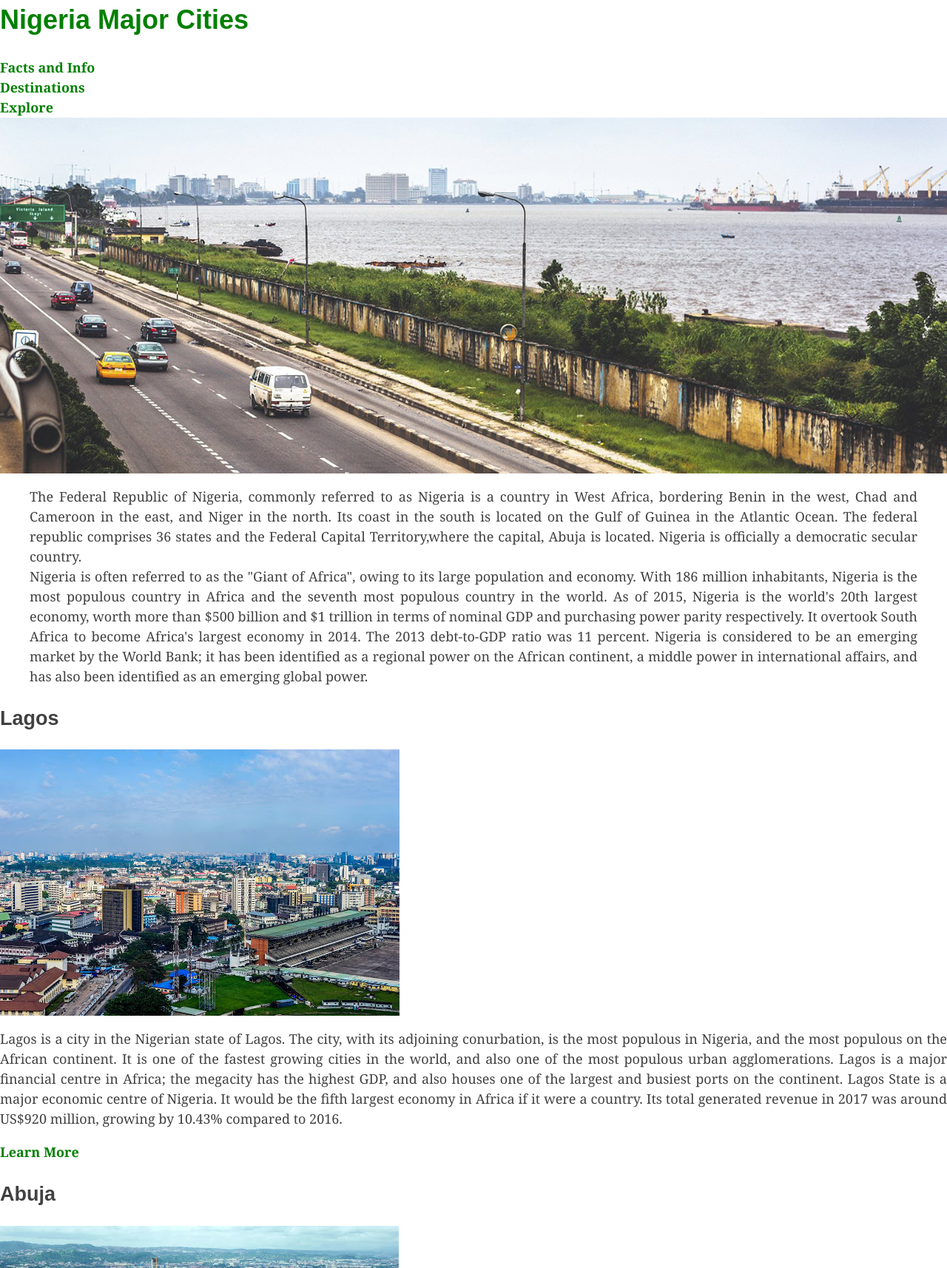
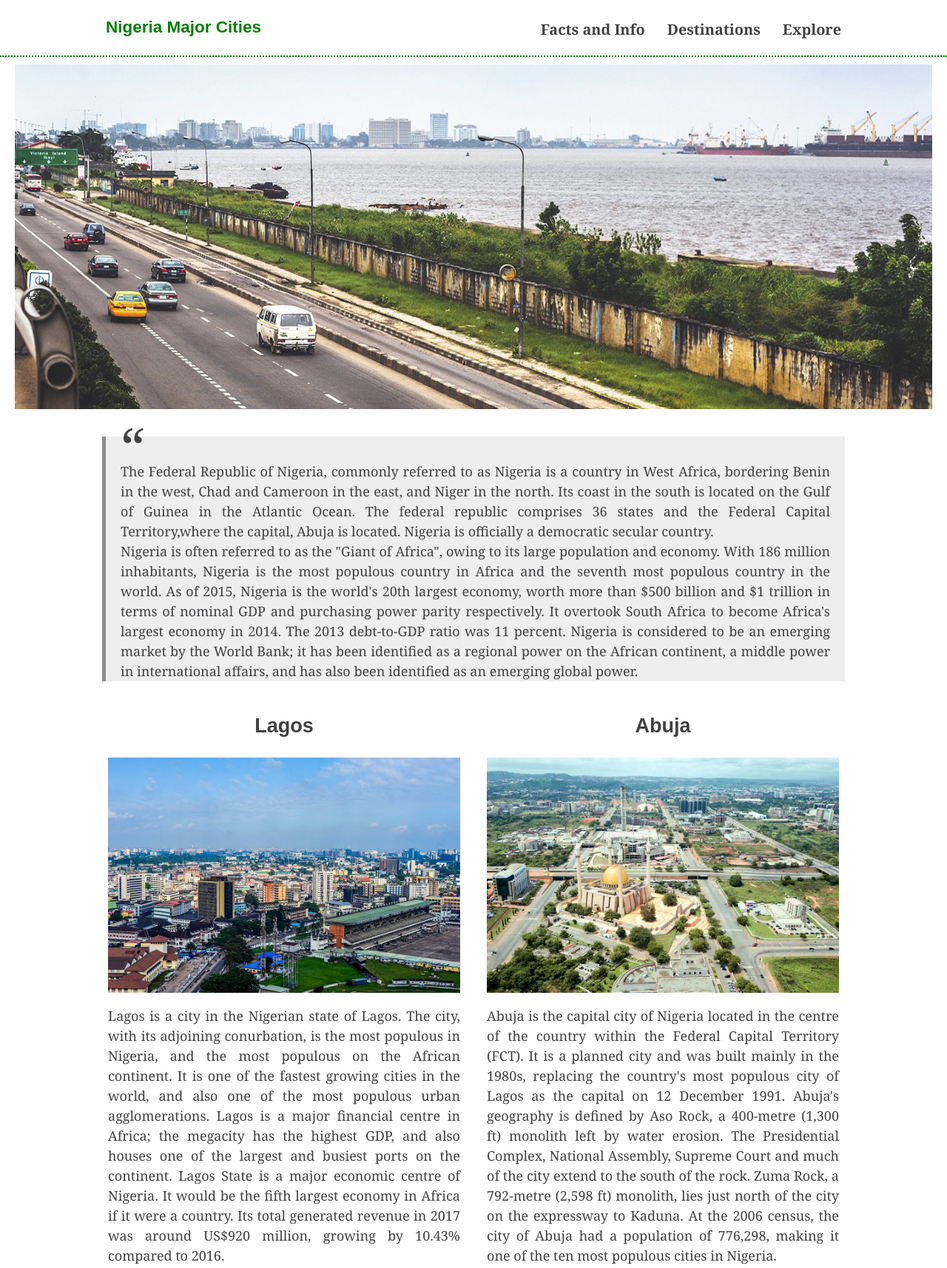
Before and after one commit to neorusse/Nigeria-Major-Cites, a website: page index.html in a window 1280 px wide. Shown: the top 1714 px of the page at 74% size. Drawn offline with Linux system fonts and the light colour scheme.

Commit message:
compile Sass to CSS file

```diff
--- a/css/app.css
+++ b/css/app.css
@@ -43,3 +43,116 @@ img {
 
 p {
   text-align: justify; }
+
+/* =================================
+      Base Layout Styles
+    ==================================== */
+/* ---- Layout Containers ---- */
+.container {
+  width: 80%;
+  margin: 0 auto; }
+
+.main-header {
+  padding: 10px 0px; }
+
+.img-slides {
+  padding: 10px 20px; }
+
+.col {
+  padding: 0 1em; }
+
+.main-footer {
+  text-align: center;
+  padding: 2em 0;
+  margin-top: 30px; }
+
+/* ---- Navigation Section ---- */
+.site-logo {
+  font-size: 1.25em;
+  margin: 0; }
+  .site-logo a {
+    text-align: center;
+    display: block;
+    padding: 10px 15px; }
+
+.main-nav {
+  margin-top: 5px; }
+  .main-nav a {
+    font-size: 1.1em;
+    color: #414042;
+    text-align: center;
+    display: block;
+    padding: 10px 15px; }
+  .main-nav a:hover {
+    color: green; }
+
+/* ---- Banner Section ---- */
+.banner {
+  border-top: 2px dotted green; }
+
+/* ---- Main Content Section ---- */
+blockquote {
+  background: #eeeeef;
+  border-left: 5px solid #8e8c8f;
+  margin: 1.5em 10px 0;
+  padding: 0.5em 20px 0; }
+
+blockquote:before {
+  color: #414042;
+  content: open-quote;
+  font-size: 4em;
+  line-height: 0.1em;
+  margin-right: 0.25em;
+  vertical-align: -0.4em; }
+
+.feat-img {
+  width: 100%; }
+
+.button {
+  margin-top: auto;
+  align-self: flex-start;
+  color: #fff;
+  text-align: center;
+  padding: 0.5em 0.5em;
+  background: green;
+  border-radius: 0.35em; }
+
+/* ---- Footer Section ---- */
+.main-footer {
+  color: #fff;
+  background-color: green; }
+
+/* =================================
+        Media Queries
+      ==================================== */
+/* ---- Mobile Styles ---- */
+@media screen and (max-width: 500px) {
+  .container {
+    width: 95%;
+    margin: 0 auto; }
+  .site-logo {
+    font-size: 1.1em; }
+  .main-nav a {
+    font-size: 1em; }
+  h2 {
+    font-size: 20px; }
+  p {
+    font-size: 17px; } }
+
+/* ---- Tablet Styles ---- */
+/* ---- Desktop Styles ---- */
+@media screen and (min-width: 641px) {
+  .main-nav {
+    display: flex; }
+  .main-content {
+    display: flex; }
+  .flex-header-wrapper {
+    display: flex;
+    justify-content: space-between; }
+  .flex-main-wrapper {
+    display: flex;
+    flex-wrap: wrap; }
+  .col {
+    flex: 1 50%; }
+  h2 {
+    text-align: center; } }
```
